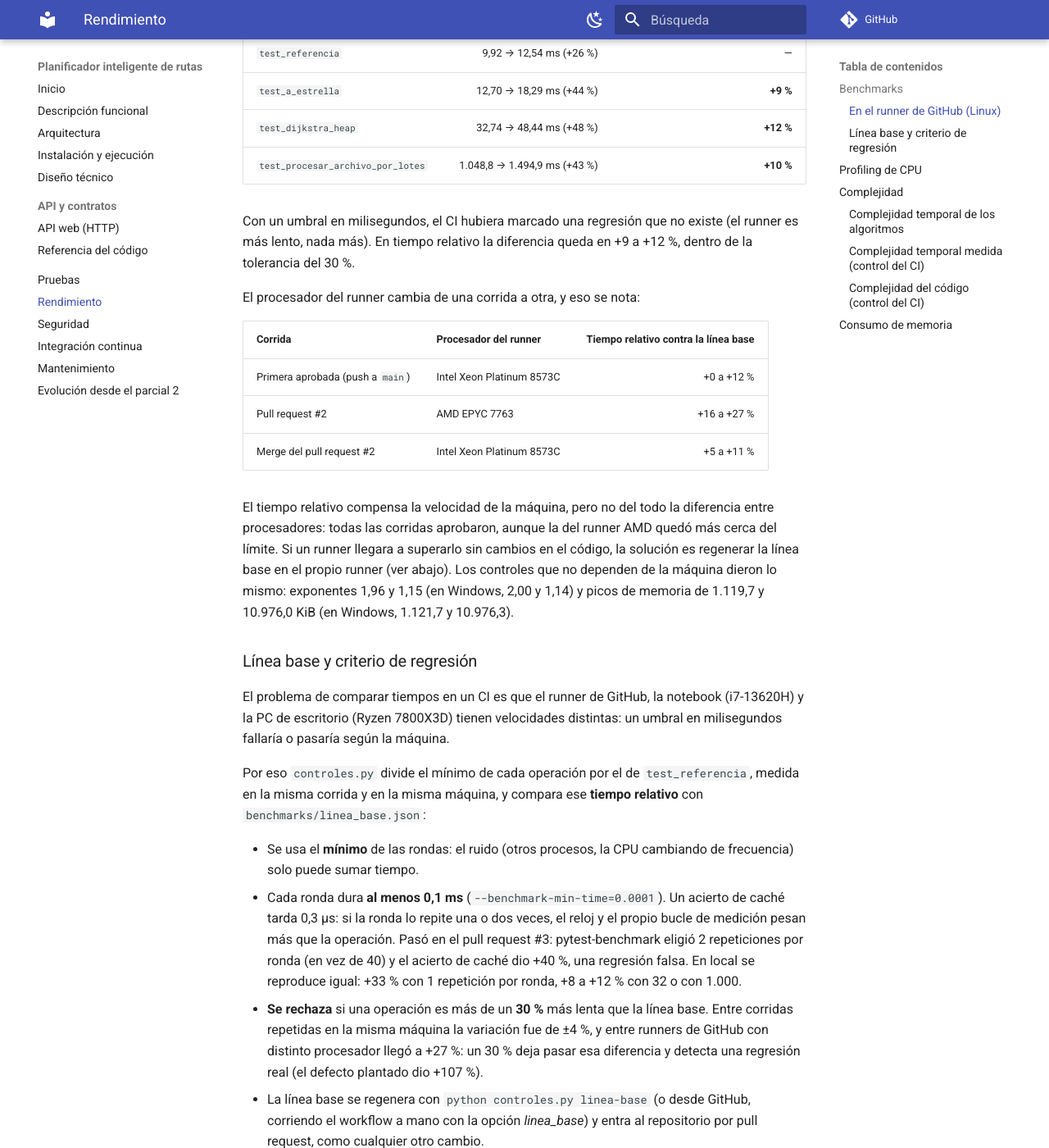
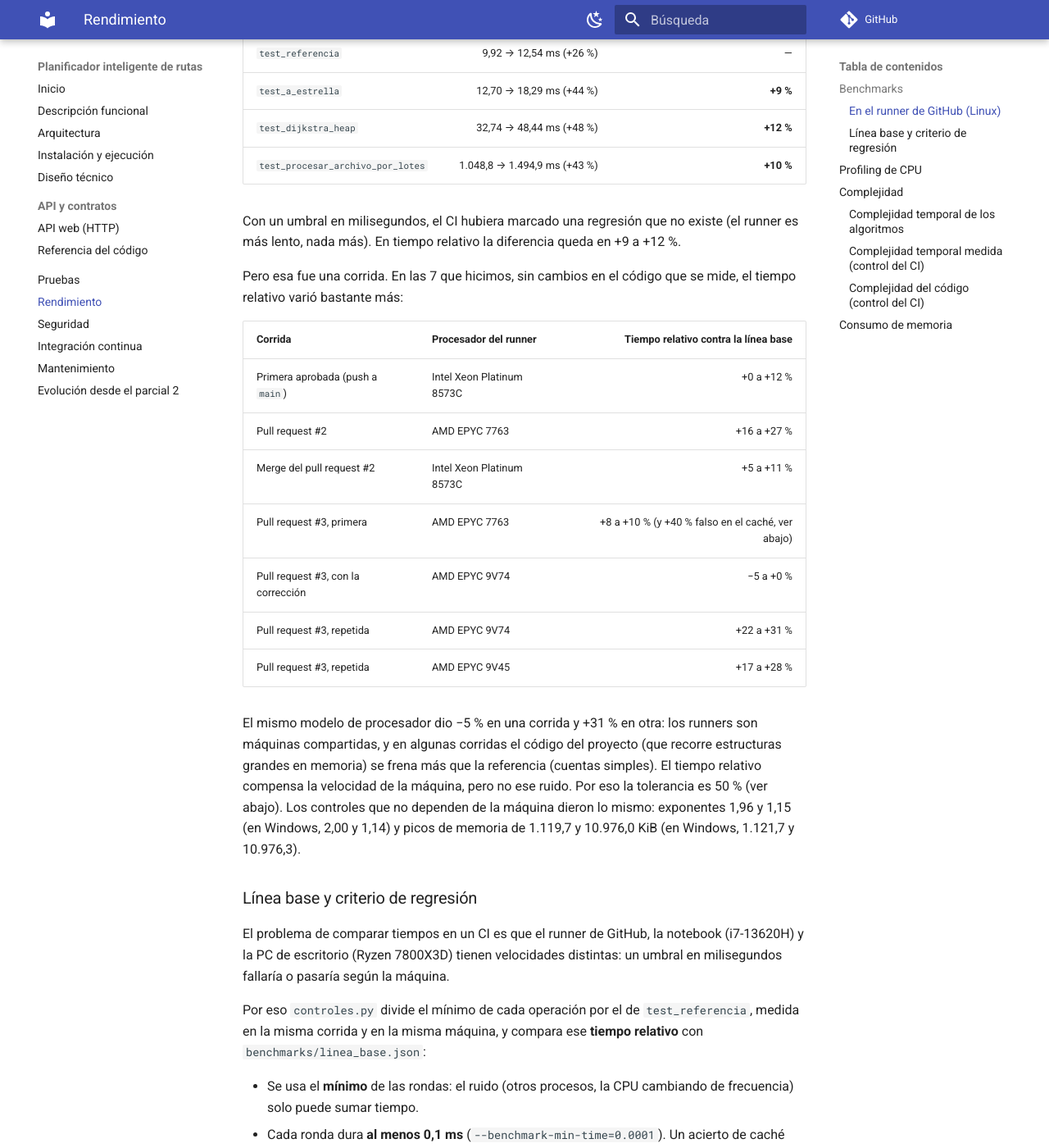
Before and after one commit to maxibandini/planificador-rutas, an MkDocs documentation site: the page built from docs/rendimiento.md, in a window 1280 px wide and 1400 px high, scrolled down 1140 px. Shown: the whole window at 82% size. Built offline with MkDocs 1.6.1 and Material for MkDocs 9.7.7, drawn with Linux system fonts in a browser that asks for light colours; comment, search, counter and statistics services are not loaded; some of the changed text lies outside the part shown.

Commit message:
Benchmark: tolerancia de 50 %, medida en los runners de GitHub
Repetimos la corrida del CI tres veces sin cambiar el codigo: el tiempo
relativo vario de -5 % a +31 %, y una corrida se rechazo en falso (todas
las operaciones +22 a +31 %, en el mismo modelo de procesador que una
aprobada). Los runners son maquinas compartidas y la referencia en Python
puro no compensa ese ruido.

Con 50 % entra el ruido medido en 7 corridas y se sigue rechazando el
defecto plantado (+107 %). Los cambios de algoritmo mas sutiles los
detecta la complejidad medida, que no depende de la maquina.

Co-Authored-By: Claude Opus 5.5 <noreply@anthropic.com>

```diff
--- a/docs/diseno.md
+++ b/docs/diseno.md
@@ -62,4 +62,4 @@ rutas: O(rutas afectadas), no O(rutas guardadas).
 | `newline="\n"` en todas las escrituras | Las cuatro estrategias generan archivos idénticos byte a byte, también en Windows | Test `test_las_cuatro_tuberias_dan_la_misma_salida` |
 | OpenTelemetry en lugar de un agente propietario | Estándar abierto: el mismo código sirve para Jaeger, Elastic APM o New Relic | — |
 | Globales de los procesos hijos declaradas sin valor (`_red_del_trabajador: Red`) | mypy marcaba que podían ser `None`; se asignan siempre en el initializer del pool | mypy: 6 errores → 0 (ver [Evolución](evolucion.md#los-6-errores-que-encontro-mypy)) |
-| Benchmark relativo a una referencia en Python puro | Los tiempos absolutos cambian entre la notebook, la PC y el runner | Variación ±4 % en la misma máquina y hasta +27 % entre runners, con tolerancia de 30 % (ver [Rendimiento](rendimiento.md)) |
+| Benchmark relativo a una referencia en Python puro | Los tiempos absolutos cambian entre la notebook, la PC y el runner | Variación ±4 % en la misma máquina y hasta +31 % entre corridas en GitHub, con tolerancia de 50 % (ver [Rendimiento](rendimiento.md)) |
--- a/docs/funcional.md
+++ b/docs/funcional.md
@@ -46,7 +46,7 @@ Cada uno tiene un control automático en el CI (ver [Integración continua](ci.m
 | Id | Requisito | Cómo se verifica |
 |---|---|---|
 | RNF1 | Correctitud: las rutas de los cuatro algoritmos tienen el mismo costo | 121 pruebas, cobertura ≥ 90 % |
-| RNF2 | Rendimiento: ninguna operación representativa empeora más de un 30 % | Benchmark contra línea base |
+| RNF2 | Rendimiento: ninguna operación representativa empeora más de un 50 % | Benchmark contra línea base |
 | RNF3 | Memoria: A* sobre 10.000 nodos y el procesamiento de archivos no superan su línea base en más de un 20 % | `tracemalloc` |
 | RNF3b | Complejidad: el tiempo de Dijkstra con lista crece como V² y el de Dijkstra con heap como V log V; la lectura por streaming usa memoria constante | Exponente medido en escala log-log |
 | RNF4 | Mantenibilidad: complejidad ciclomática ≤ 10 y funciones de ≤ 50 líneas | Lizard |
--- a/docs/rendimiento.md
+++ b/docs/rendimiento.md
@@ -41,21 +41,27 @@ La línea base se midió en Windows. En la primera corrida aprobada del CI:
 
 Con un umbral en milisegundos, el CI hubiera marcado una regresión que no
 existe (el runner es más lento, nada más). En tiempo relativo la diferencia
-queda en +9 a +12 %, dentro de la tolerancia del 30 %.
+queda en +9 a +12 %.
 
-El procesador del runner cambia de una corrida a otra, y eso se nota:
+Pero esa fue una corrida. En las 7 que hicimos, sin cambios en el código que
+se mide, el tiempo relativo varió bastante más:
 
 | Corrida | Procesador del runner | Tiempo relativo contra la línea base |
 |---|---|---:|
 | Primera aprobada (push a `main`) | Intel Xeon Platinum 8573C | +0 a +12 % |
 | Pull request #2 | AMD EPYC 7763 | +16 a +27 % |
 | Merge del pull request #2 | Intel Xeon Platinum 8573C | +5 a +11 % |
+| Pull request #3, primera | AMD EPYC 7763 | +8 a +10 % (y +40 % falso en el caché, ver abajo) |
+| Pull request #3, con la corrección | AMD EPYC 9V74 | −5 a +0 % |
+| Pull request #3, repetida | AMD EPYC 9V74 | +22 a +31 % |
+| Pull request #3, repetida | AMD EPYC 9V45 | +17 a +28 % |
 
-El tiempo relativo compensa la velocidad de la máquina, pero no del todo la
-diferencia entre procesadores: todas las corridas aprobaron, aunque la del
-runner AMD quedó más cerca del límite. Si un runner llegara a superarlo sin
-cambios en el código, la solución es regenerar la línea base en el propio
-runner (ver abajo). Los controles que no
+El mismo modelo de procesador dio −5 % en una corrida y +31 % en otra: los
+runners son máquinas compartidas, y en algunas corridas el código del
+proyecto (que recorre estructuras grandes en memoria) se frena más que la
+referencia (cuentas simples). El tiempo relativo compensa la velocidad de la
+máquina, pero no ese ruido. Por eso la tolerancia es 50 % (ver abajo). Los
+controles que no
 dependen de la máquina dieron lo mismo: exponentes 1,96 y 1,15 (en Windows,
 2,00 y 1,14) y picos de memoria de 1.119,7 y 10.976,0 KiB (en Windows,
 1.121,7 y 10.976,3).
@@ -80,11 +86,14 @@ compara ese **tiempo relativo** con `benchmarks/linea_base.json`:
   vez de 40) y el acierto de caché dio +40 %, una regresión falsa. En local
   se reproduce igual: +33 % con 1 repetición por ronda, +8 a +12 % con 32
   o con 1.000.
-- **Se rechaza** si una operación es más de un **30 %** más lenta que la
+- **Se rechaza** si una operación es más de un **50 %** más lenta que la
   línea base. Entre corridas repetidas en la misma máquina la variación fue
-  de ±4 %, y entre runners de GitHub con distinto procesador llegó a +27 %:
-  un 30 % deja pasar esa diferencia y detecta una regresión real (el
-  defecto plantado dio +107 %).
+  de ±4 %, pero en los runners de GitHub llegó a +31 % sin cambios en el
+  código (con 30 % de tolerancia, una de cada tres corridas fallaba en
+  falso). Un 50 % deja pasar ese ruido y detecta una regresión real (el
+  defecto plantado dio +107 %). Los cambios de algoritmo más sutiles los
+  detecta la complejidad medida, que no depende de la máquina: cambiar el
+  heap por `min()` sube el exponente de 1,14 a 1,51.
 - La línea base se regenera con `python controles.py linea-base` (o desde
   GitHub, corriendo el workflow a mano con la opción *linea_base*) y entra
   al repositorio por pull request, como cualquier otro cambio.
```
Also changed, not shown: INFORME.md (+18 -12 lines), controles.py (+5 -2 lines), docs/ci.md (+5 -5 lines).
